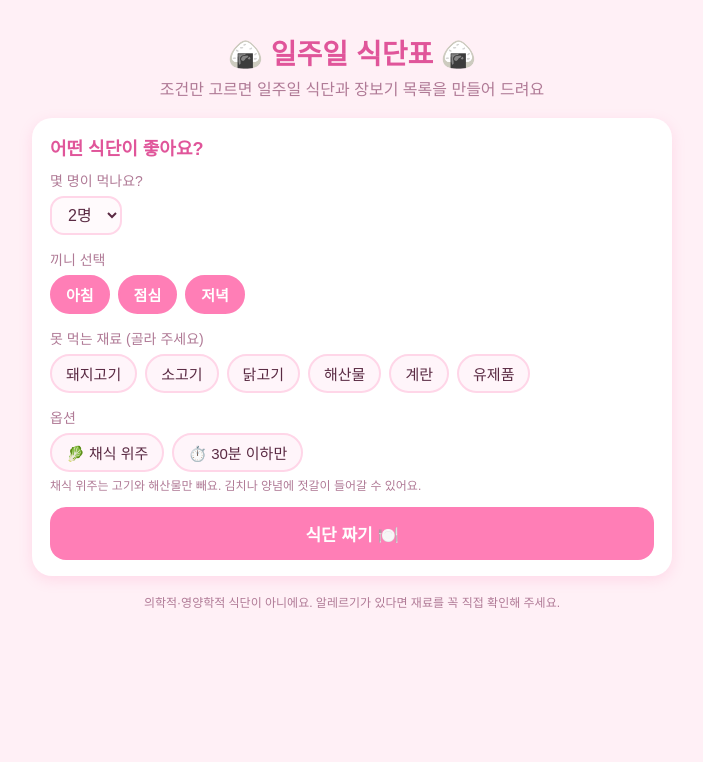
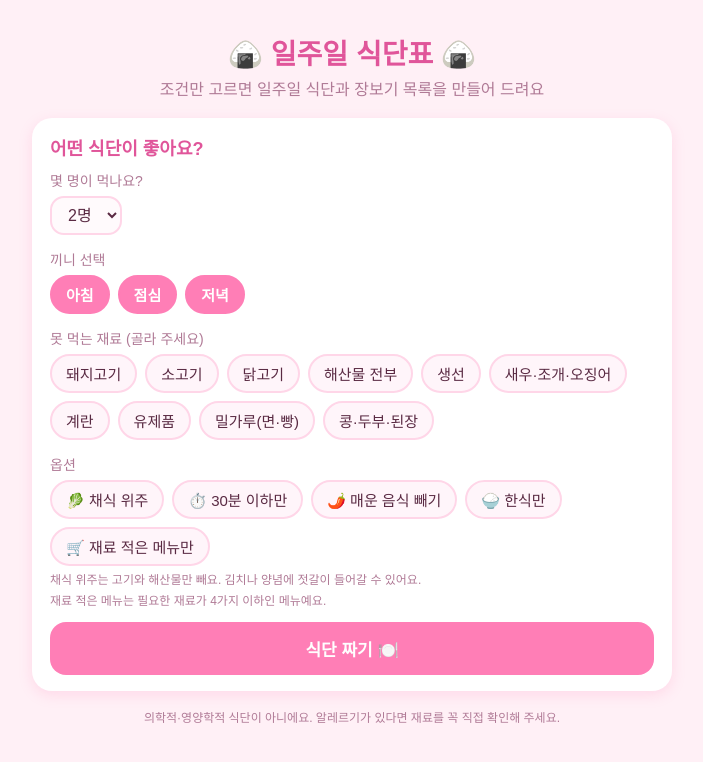
Before and after one commit to sheoniii/weekly-meal-planner, a plain HTML site: page index.html in a window 1280 px wide. Shown: the whole page, without its empty margins (288-991 px from the left). Drawn offline with Linux system fonts and the light colour scheme.

Commit message:
못 먹는 재료와 옵션 추가

```diff
--- a/index.html
+++ b/index.html
@@ -107,8 +107,12 @@
       <div class="chips">
         <label class="chip"><input type="checkbox" id="veg"><span>🥬 채식 위주</span></label>
         <label class="chip"><input type="checkbox" id="quick"><span>⏱️ 30분 이하만</span></label>
+        <label class="chip"><input type="checkbox" id="mild"><span>🌶️ 매운 음식 빼기</span></label>
+        <label class="chip"><input type="checkbox" id="korean"><span>🍚 한식만</span></label>
+        <label class="chip"><input type="checkbox" id="simple"><span>🛒 재료 적은 메뉴만</span></label>
       </div>
       <div class="note">채식 위주는 고기와 해산물만 빼요. 김치나 양념에 젓갈이 들어갈 수 있어요.</div>
+      <div class="note">재료 적은 메뉴는 필요한 재료가 4가지 이하인 메뉴예요.</div>
     </div>
     <button class="main" id="make">식단 짜기 🍽️</button>
   </div>
@@ -124,7 +128,8 @@
 <script>
 const KEY = "pink-meal-v1";
 const MEALS = ["아침", "점심", "저녁"];
-const AVOID = ["돼지고기", "소고기", "닭고기", "해산물", "계란", "유제품"];
+const AVOID = ["돼지고기", "소고기", "닭고기", "해산물", "생선", "새우·조개", "계란", "유제품", "밀가루", "콩류"];
+const LABEL = { 해산물: "해산물 전부", 생선: "생선", "새우·조개": "새우·조개·오징어", 밀가루: "밀가루(면·빵)", 콩류: "콩·두부·된장" };
 const MEAT = ["돼지고기", "소고기", "닭고기", "해산물"];
 const CAT = { 채: "채소·과일", 고: "고기·해산물", 달: "달걀·유제품", 곡: "곡물·면·빵", 양: "두부·가공·양념" };
 const CAT_ORDER = ["채", "고", "달", "곡", "양"];
@@ -175,6 +180,25 @@ const MENUS = [
   { n: "소고기무국", m: ["저녁"], t: 40, g: ["소고기"], i: [["소고기", 60, "g", "고"], ["무", 100, "g", "채"], ["쌀", 100, "g", "곡"]] },
   { n: "버섯덮밥", m: ["저녁"], t: 20, g: [], i: [["쌀", 100, "g", "곡"], ["버섯", 60, "g", "채"], ["양파", 40, "g", "채"]] }
 ];
+// 추가 정보: g 추가 분류, spicy 매운 음식, w 양식(한식 아님)
+const EXTRA = {
+  "계란토스트": { g: ["밀가루"], w: 1 }, "요거트볼": { w: 1 }, "시리얼과 우유": { g: ["밀가루"], w: 1 },
+  "감자수프와 빵": { g: ["밀가루"], w: 1 }, "바나나 오트밀": { w: 1 }, "된장국과 밥": { g: ["콩류"] },
+  "김치볶음밥": { spicy: 1 }, "비빔국수": { spicy: 1, g: ["밀가루"] }, "참치마요덮밥": { g: ["생선"] },
+  "잔치국수": { g: ["밀가루"] }, "닭가슴살 샐러드": { w: 1 }, "우동": { g: ["밀가루", "생선"] },
+  "카레라이스": { g: ["밀가루"] }, "콩나물비빔밥": { spicy: 1, g: ["콩류"] }, "유부초밥": { g: ["콩류"] },
+  "떡만둣국": { g: ["밀가루"] }, "새우볶음밥": { g: ["새우·조개"] }, "샌드위치": { g: ["밀가루"], w: 1 },
+  "제육볶음": { spicy: 1 }, "된장찌개": { g: ["콩류"] }, "김치찌개": { spicy: 1, g: ["콩류"] },
+  "닭볶음탕": { spicy: 1 }, "고등어구이": { g: ["생선"] }, "두부조림": { g: ["콩류"] },
+  "오징어볶음": { spicy: 1, g: ["새우·조개"] }, "순두부찌개": { spicy: 1, g: ["콩류", "새우·조개"] },
+  "닭갈비": { spicy: 1 }, "비빔밥": { spicy: 1, g: ["콩류"] }, "두부김치": { spicy: 1, g: ["콩류"] },
+  "토마토파스타": { g: ["밀가루"], w: 1 }, "크림파스타": { g: ["밀가루"], w: 1 }, "어묵탕": { g: ["생선", "밀가루"] }
+};
+MENUS.forEach(m => {
+  const e = EXTRA[m.n] || {};
+  if (e.g) m.g = m.g.concat(e.g);
+  m.spicy = !!e.spicy; m.w = !!e.w;
+});
 const BY_NAME = Object.fromEntries(MENUS.map(m => [m.n, m]));
 
 const $ = id => document.getElementById(id);
@@ -183,7 +207,7 @@ const pad = n => String(n).padStart(2, "0");
 const toISO = d => `${d.getFullYear()}-${pad(d.getMonth() + 1)}-${pad(d.getDate())}`;
 const fmtDate = iso => { const [y, m, d] = iso.split("-").map(Number); return `${m}/${d} (${days[new Date(y, m - 1, d).getDay()]})`; };
 
-let state = { people: 2, meals: ["아침", "점심", "저녁"], avoid: [], veg: false, quick: false, week: null, checked: {} };
+let state = { people: 2, meals: ["아침", "점심", "저녁"], avoid: [], veg: false, quick: false, mild: false, korean: false, simple: false, week: null, checked: {} };
 try {
   const s = JSON.parse(localStorage.getItem(KEY));
   if (s && typeof s === "object") state = Object.assign(state, s);
@@ -210,12 +234,14 @@ MEALS.forEach(m => makeChip($("mealChips"), m, state.meals.includes(m), on => {
   state.meals = on ? MEALS.filter(x => state.meals.includes(x) || x === m) : state.meals.filter(x => x !== m);
   save();
 }));
-AVOID.forEach(a => makeChip($("avoidChips"), a, state.avoid.includes(a), on => {
+AVOID.forEach(a => makeChip($("avoidChips"), LABEL[a] || a, state.avoid.includes(a), on => {
   state.avoid = on ? [...state.avoid, a] : state.avoid.filter(x => x !== a); save();
 }, "avoid"));
 $("veg").checked = state.veg; $("quick").checked = state.quick;
-$("veg").addEventListener("change", e => { state.veg = e.target.checked; save(); });
-$("quick").addEventListener("change", e => { state.quick = e.target.checked; save(); });
+["veg", "quick", "mild", "korean", "simple"].forEach(k => {
+  $(k).checked = !!state[k];
+  $(k).addEventListener("change", e => { state[k] = e.target.checked; save(); });
+});
 $("people").addEventListener("change", e => { state.people = Number(e.target.value); save(); render(); });
 
 // ---------- 식단 만들기 ----------
@@ -223,6 +249,9 @@ function allowed(m) {
   if (m.g.some(t => state.avoid.includes(t))) return false;
   if (state.veg && m.g.some(t => MEAT.includes(t))) return false;
   if (state.quick && m.t > 30) return false;
+  if (state.mild && m.spicy) return false;
+  if (state.korean && m.w) return false;
+  if (state.simple && m.i.length > 4) return false;
   return true;
 }
 const pool = meal => MENUS.filter(m => m.m.includes(meal) && allowed(m));
```
